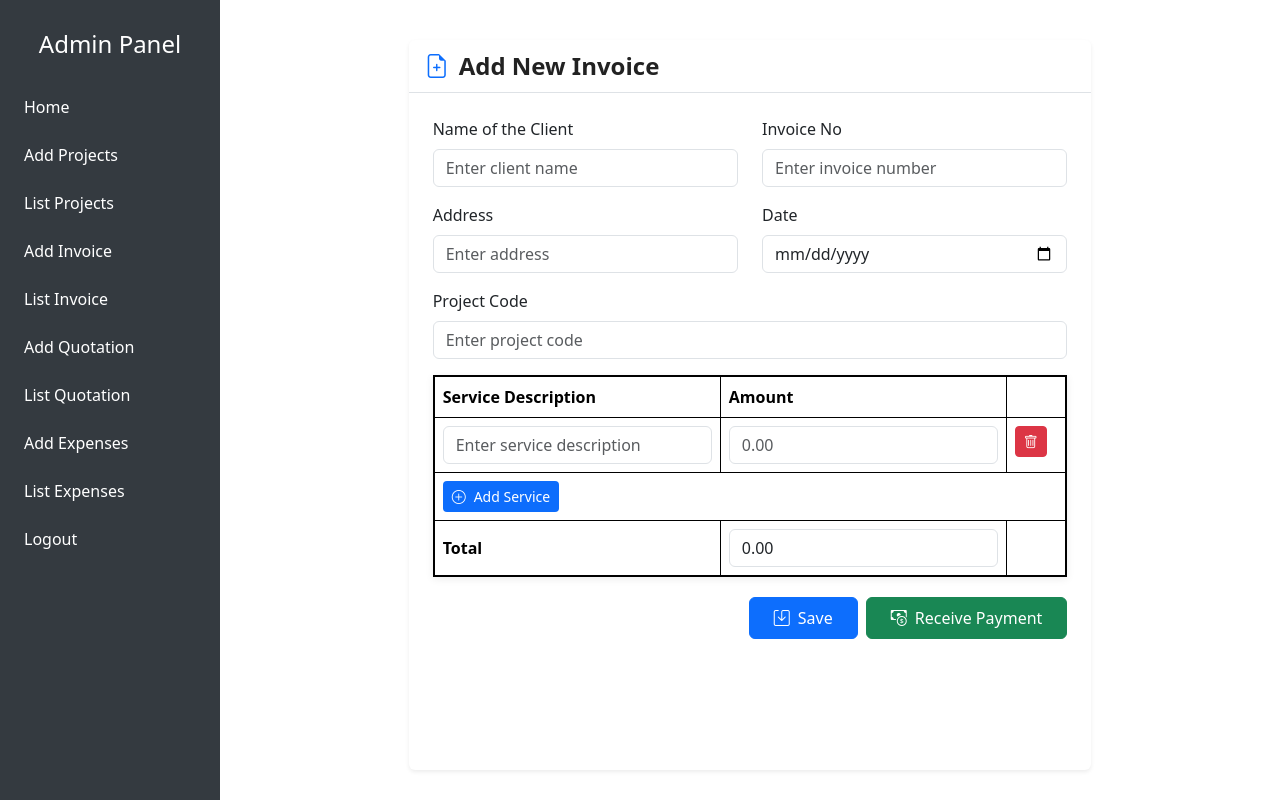
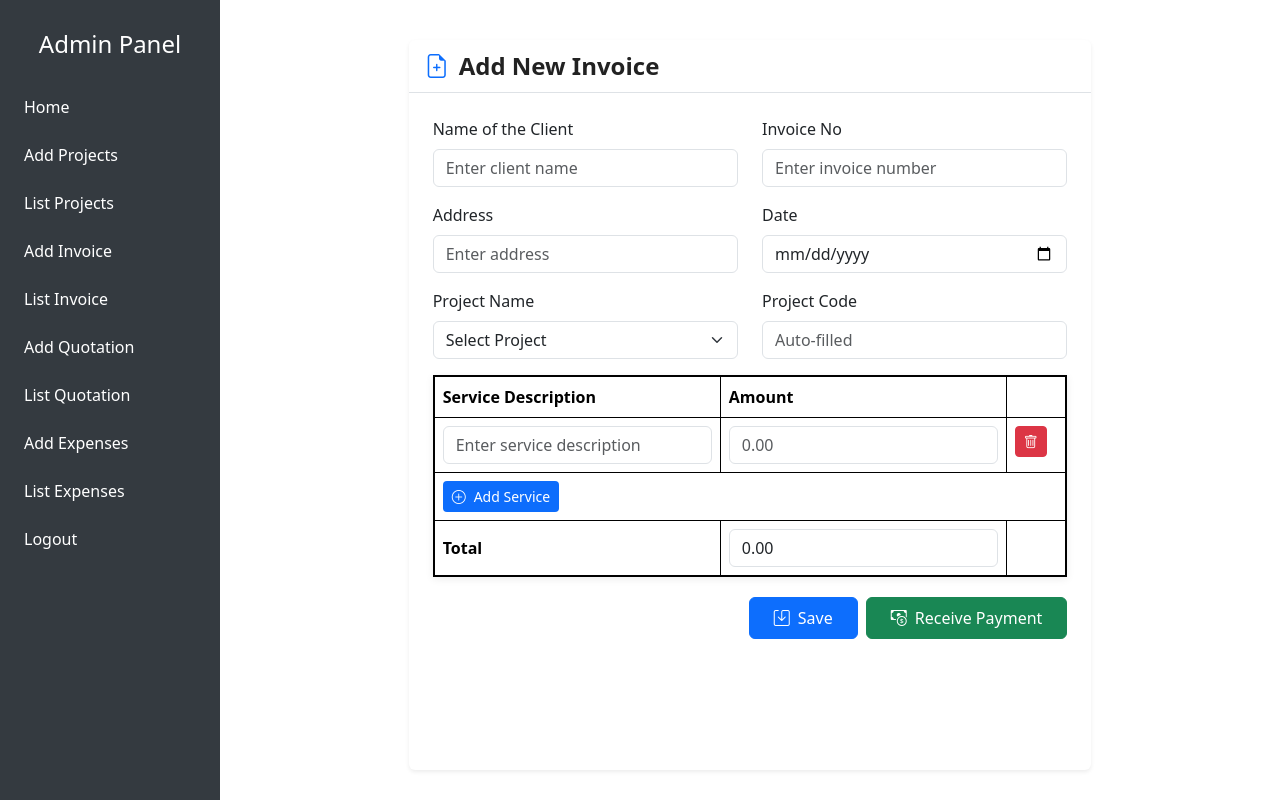
Before and after one commit to YasithRuwantha/Admin-panel-final, a CodeIgniter app: the page made by application/views/add_invoice.php in a window 1280 px wide. Run offline with CodeIgniter, Linux system fonts and the light colour scheme.

Commit message:
feat : added project  name for add invoice page ;

```diff
--- a/application/views/add_invoice.php
+++ b/application/views/add_invoice.php
@@ -44,9 +44,24 @@
                                     <input type="date" name="invoice_date" class="form-control" required>
                                 </div>
                             </div>
-                            <div class="mb-3">
-                                <label class="form-label">Project Code</label>
-                                <input type="text" name="project_code" class="form-control" required placeholder="Enter project code">
+                            <div class="row mb-3">
+                                <div class="col-md-6">
+                                    <label class="form-label">Project Name</label>
+                                    <select name="project_name" id="project_name" class="form-select" required onchange="setProjectCode()">
+                                        <option value="">Select Project</option>
+                                        <?php if (!empty($projects)): ?>
+                                            <?php foreach ($projects as $project): ?>
+                                                <option value="<?php echo htmlspecialchars($project['name']); ?>" data-code="<?php echo htmlspecialchars($project['project_code']); ?>">
+                                                    <?php echo htmlspecialchars($project['name']); ?>
+                                                </option>
+                                            <?php endforeach; ?>
+                                        <?php endif; ?>
+                                    </select>
+                                </div>
+                                <div class="col-md-6">
+                                    <label class="form-label">Project Code</label>
+                                    <input type="text" name="project_code" id="project_code" class="form-control" required readonly placeholder="Auto-filled">
+                                </div>
                             </div>
                             <div class="mb-3">
                                 <table class="table table-bordered" id="services-table" style="background:#f8f9fa;border:2px solid #000;box-shadow:0 2px 8px rgba(0,0,0,0.08);margin-bottom:20px;">
@@ -144,6 +159,14 @@
         </div>
 
         <script src="https://cdn.jsdelivr.net/npm/bootstrap@5.3.2/dist/js/bootstrap.bundle.min.js"></script>
+                <script>
+                function setProjectCode() {
+                    var select = document.getElementById('project_name');
+                    var selected = select.options[select.selectedIndex];
+                    var code = selected.getAttribute('data-code') || '';
+                    document.getElementById('project_code').value = code;
+                }
+                </script>
         <script>
         function showPaymentModalForAddInvoice() {
                 // Try to get invoice_no from the form if available
```
Also changed, not shown: application/controllers/Invoice.php (+7 -1 lines).
